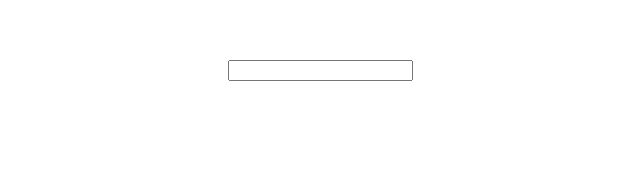
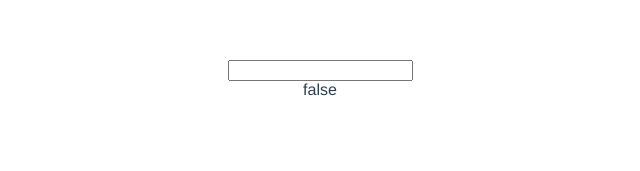
Before and after one commit to kysnrm/study-creditcard-form, a Vue app: page / in a window 1280 px wide. Shown: the top 171 px of the page, without its empty margins (320-960 px from the left). Built offline with nearby package versions, Linux system fonts and the light colour scheme.

Commit message:
add isFilled computed props

```diff
--- a/src/components/CreditCardForm.vue
+++ b/src/components/CreditCardForm.vue
@@ -3,6 +3,7 @@
     <div>{{ cardNumber }}</div>
     <input type="text" v-model="cardNumber">
     <div>{{ cardBrand }}</div>
+    <div>{{ isFilled }}</div>
     <div>{{ errorMessage }}</div>
   </div>
 </template>
@@ -53,6 +54,16 @@ export default Vue.extend({
       }
       return '';
     },
+    isFilled(): boolean {
+      switch (this.cardBrand) {
+        case 'Amex':
+          return this.cardNumber.length === 15;
+        case 'Diners':
+          return this.cardNumber.length === 14;
+        default:
+          return this.cardNumber.length === 16;
+      }
+    },
   },
 });
 </script>
```
